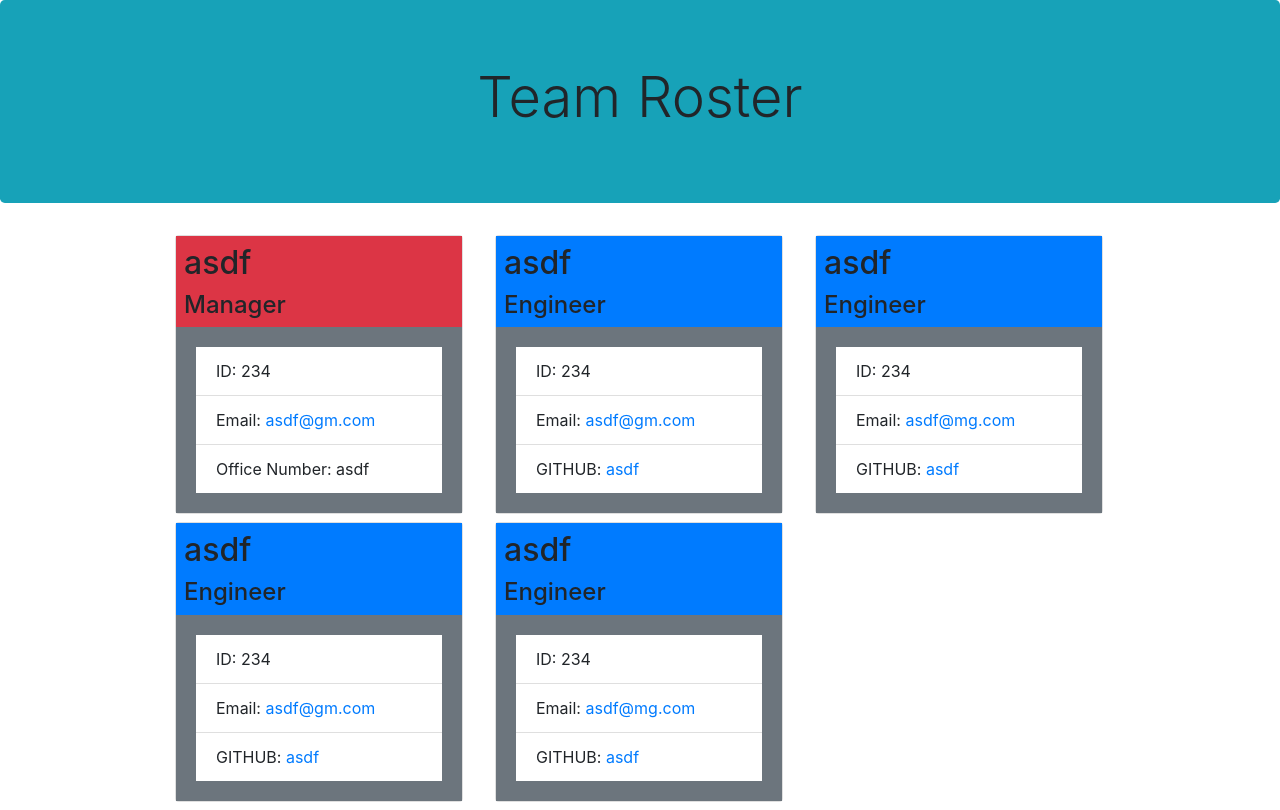
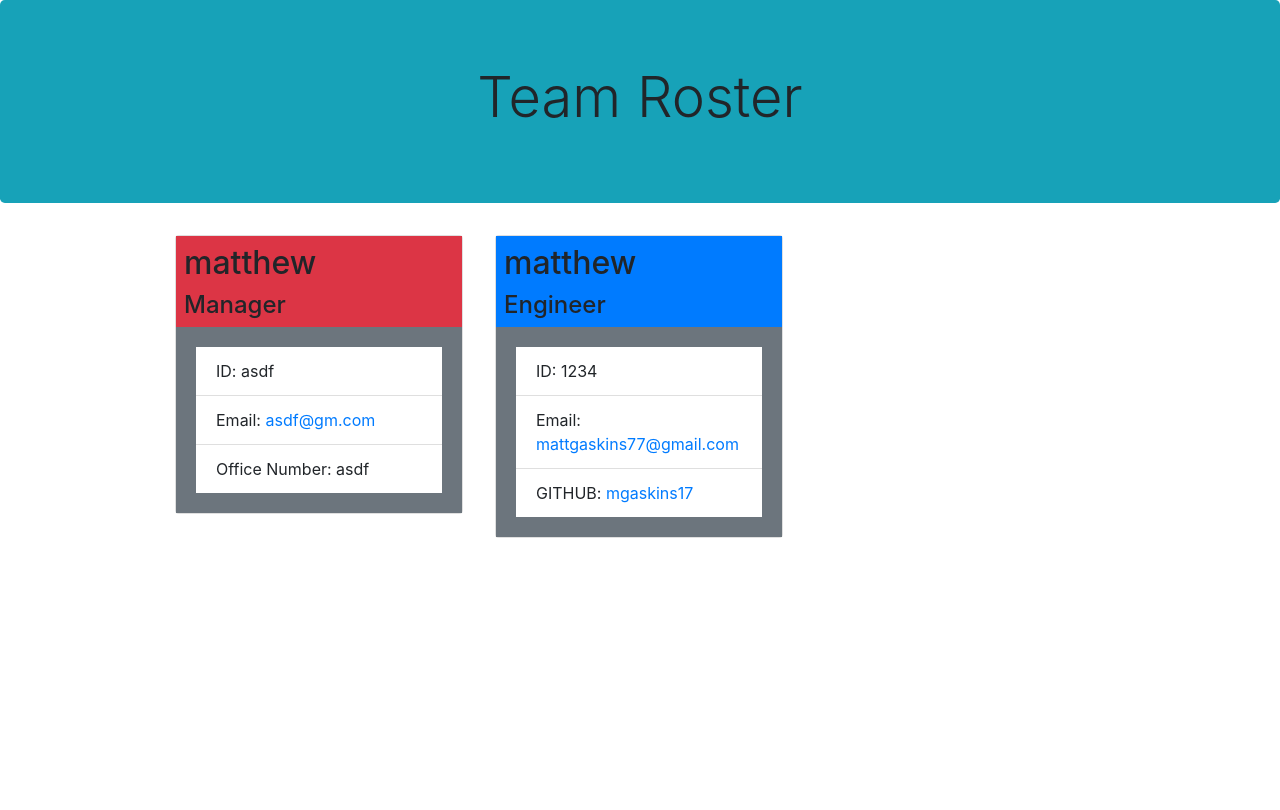
Before and after one commit to mgaskins17/Da-Gang-Generator, a website: page index.html in a window 1280 px wide. Drawn offline with nearby package versions, Linux system fonts and the light colour scheme; files that its build step writes are made by us from their sources.

Commit message:
finshed building tests that pass for each component used in main index

```diff
--- a/index.html
+++ b/index.html
@@ -21,17 +21,16 @@
         <div class="w-75 mx-auto row row-cols-3">
 
         <!-- Manager Card Built -->
-
         <div class="col mb-2">
       <div class="card" style="width: 18rem;">
       <div class="card-top bg-danger">
-            <h2 class="m-2">asdf</h2>
+        <h2 class="m-2">matthew</h2>
         <h4 class="m-2" >Manager</h4>
       </div>
       <div class="card-body bg-secondary">
         <ul class="list-group list-group-flush">
-              <li class="list-group-item">ID: 234</li>
-              <li class="list-group-item">Email: <a href="asdf@gm.com" class="card-link">asdf@gm.com</a></li>
+        <li class="list-group-item">ID: asdf</li>
+        <li class="list-group-item">Email: <a href="mailto:asdf@gm.com" class="card-link">asdf@gm.com</a></li>
         <li class="list-group-item">Office Number: asdf</li>
         </ul>
       </div>
@@ -40,66 +39,17 @@
 
 
         <!-- Engineer Card Built -->
-
         <div class="col mb-2">
         <div class="card" style="width: 18rem;">
           <div class="card-top bg-primary">
-            <h2 class="m-2">asdf</h2>
+            <h2 class="m-2">matthew</h2>
             <h4 class="m-2" >Engineer</h4>
           </div>
           <div class="card-body bg-secondary">
             <ul class="list-group list-group-flush">
-              <li class="list-group-item">ID: 234</li>
-              <li class="list-group-item">Email: <a href="asdf@gm.com" class="card-link">asdf@gm.com</a></li>
-              <li class="list-group-item">GITHUB: <a href="asdf" class="card-link">asdf</a></li>
-            </ul>
-          </div>
-        </div>
-        </div>
-
-        <div class="col mb-2">
-        <div class="card" style="width: 18rem;">
-          <div class="card-top bg-primary">
-            <h2 class="m-2">asdf</h2>
-            <h4 class="m-2" >Engineer</h4>
-          </div>
-          <div class="card-body bg-secondary">
-            <ul class="list-group list-group-flush">
-              <li class="list-group-item">ID: 234</li>
-              <li class="list-group-item">Email: <a href="asdf@mg.com" class="card-link">asdf@mg.com</a></li>
-              <li class="list-group-item">GITHUB: <a href="asdf" class="card-link">asdf</a></li>
-            </ul>
-          </div>
-        </div>
-        </div>
-
-        <div class="col mb-2">
-        <div class="card" style="width: 18rem;">
-          <div class="card-top bg-primary">
-            <h2 class="m-2">asdf</h2>
-            <h4 class="m-2" >Engineer</h4>
-          </div>
-          <div class="card-body bg-secondary">
-            <ul class="list-group list-group-flush">
-              <li class="list-group-item">ID: 234</li>
-              <li class="list-group-item">Email: <a href="asdf@gm.com" class="card-link">asdf@gm.com</a></li>
-              <li class="list-group-item">GITHUB: <a href="asdf" class="card-link">asdf</a></li>
-            </ul>
-          </div>
-        </div>
-        </div>
-
-        <div class="col mb-2">
-        <div class="card" style="width: 18rem;">
-          <div class="card-top bg-primary">
-            <h2 class="m-2">asdf</h2>
-            <h4 class="m-2" >Engineer</h4>
-          </div>
-          <div class="card-body bg-secondary">
-            <ul class="list-group list-group-flush">
-              <li class="list-group-item">ID: 234</li>
-              <li class="list-group-item">Email: <a href="asdf@mg.com" class="card-link">asdf@mg.com</a></li>
-              <li class="list-group-item">GITHUB: <a href="asdf" class="card-link">asdf</a></li>
+              <li class="list-group-item">ID: 1234</li>
+              <li class="list-group-item">Email: <a href="mailto:mattgaskins77@gmail.com" class="card-link">mattgaskins77@gmail.com</a></li>
+              <li class="list-group-item">GITHUB: <a href="https://github.com/mgaskins17" class="card-link">mgaskins17</a></li>
             </ul>
           </div>
         </div>
--- a/index.js
+++ b/index.js
@@ -90,8 +90,6 @@ function addManager() {
             let temp2 = new cardHTML(data.manname, 'Manager', data.manID, data.manemail, data.off).ManagerCard();
             manager.push(temporary);
             mancard.push(temp2);
-            // console.log(manager);
-            // console.log(mancard);
             teamBuilding();
         })
 }
@@ -120,7 +118,7 @@ function addEngineer() {
         },
         {
             type: 'input',
-            message: `What is the Engineer's Github?:`,
+            message: `What is the Engineer's Github Username?:`,
             name: 'github'
         }
     ])
--- a/lib/Engineer.js
+++ b/lib/Engineer.js
@@ -6,6 +6,10 @@ class Engineer extends Employee {
       super(name, ID, email)
       this.github = github;
     }
+
+    getGithub() {
+      return this.github;
+    }
 }
 
 module.exports = Engineer;
--- a/lib/Intern.js
+++ b/lib/Intern.js
@@ -6,6 +6,10 @@ class Intern extends Employee {
       super(name, ID, email)
       this.school = school;
     }
+
+    getSchool() {
+      return this.school;
+    }
 }
 
 module.exports = Intern;
--- a/lib/Manager.js
+++ b/lib/Manager.js
@@ -6,6 +6,10 @@ class Manager extends Employee {
         super(name, ID, email);
         this.offnum = offnum;
     }
+
+    getofficeNumber() {
+        return this.offnum;
+    }
 }
 
 
```
Also changed, not shown: lib/Employee.js (+8 -0 lines), package.json (+16 -2 lines), tests/Employee.test.js (+27 -0 lines), tests/Engineer.test.js (+25 -0 lines), tests/Intern.test.js (+25 -0 lines), tests/Manager.test.js (+25 -0 lines), tests/cardHTML.test.js (added, +53 -0 lines), dist/cardHTML.js, 1 other file. Lines whose indentation alone changed are shown as unchanged.
